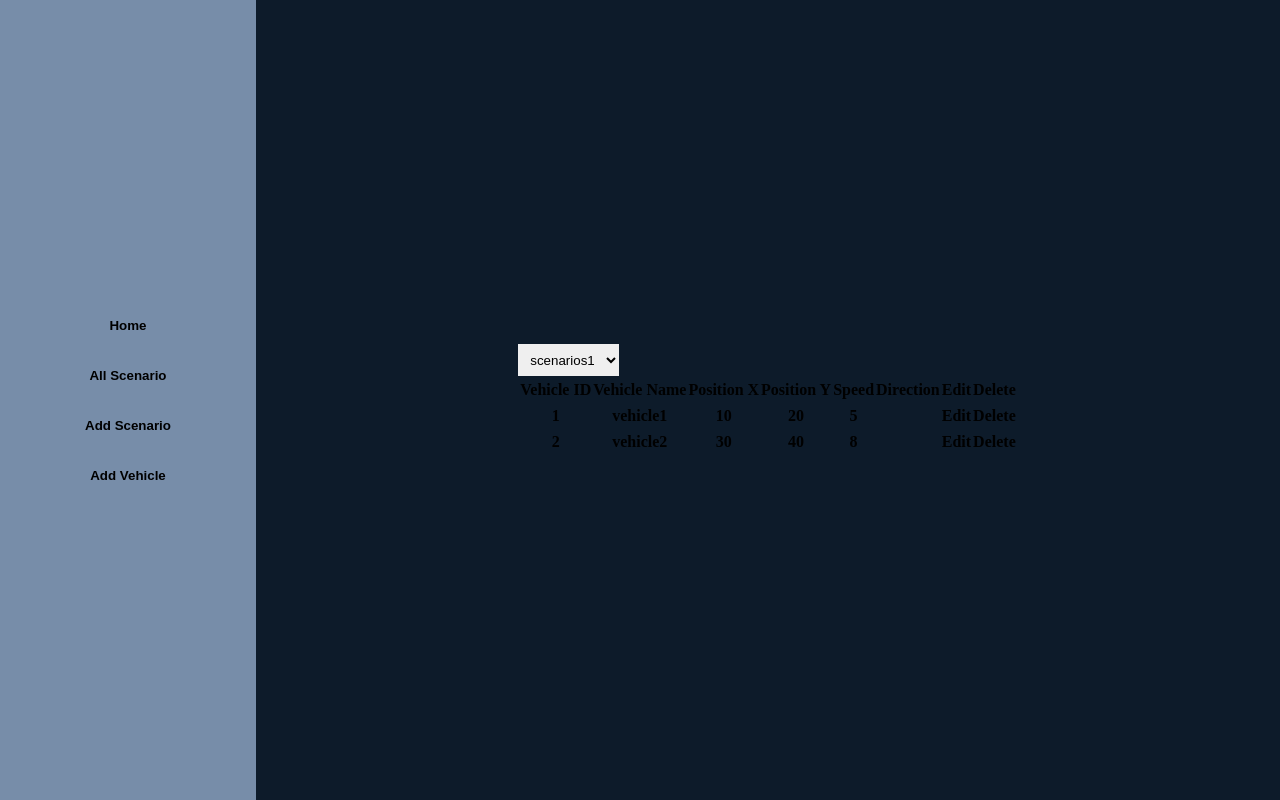
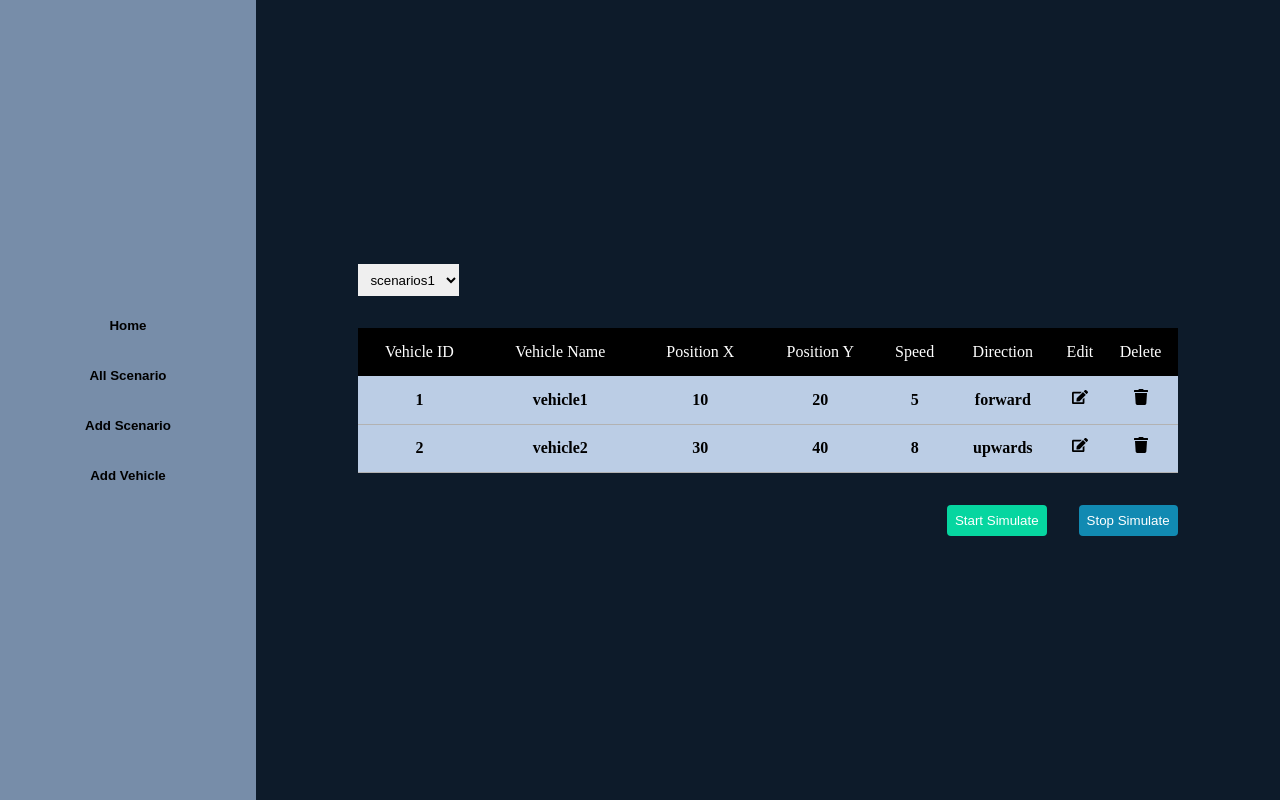
Before and after one commit to Shankz20191/Apexplus_assignment, a React (Vite) app: page / in a window 1280 px wide. Built offline with nearby package versions, Linux system fonts and the light colour scheme; data requests are answered from the project's data file.

Commit message:
Home page Not done1

```diff
--- a/package.json
+++ b/package.json
@@ -14,6 +14,7 @@
     "json-server": "^0.17.3",
     "react": "^18.2.0",
     "react-dom": "^18.2.0",
+    "react-icons": "^4.9.0",
     "uuid": "^9.0.0"
   },
   "devDependencies": {
--- a/src/containers/all_scenario/AllScenario.jsx
+++ b/src/containers/all_scenario/AllScenario.jsx
@@ -1,5 +1,6 @@
 import axios from "axios";
 import React, { useEffect, useState } from "react";
+import { FaPlusCircle, FaEdit, FaTrash } from "react-icons/fa";
 import "./AllScenario.css";
 
 const AllScenario = ({ setComponentToShow }) => {
@@ -18,9 +19,15 @@ const AllScenario = ({ setComponentToShow }) => {
         <td>{scenario.name}</td>
         <td>{scenario.time}</td>
         <td>{scenario?.vehicles.length}</td>
-        <td>Add Vehicle</td>
-        <td>Edit</td>
-        <td>Delete</td>
+        <td>
+          <FaPlusCircle />
+        </td>
+        <td>
+          <FaEdit />
+        </td>
+        <td>
+          <FaTrash />
+        </td>
       </tr>
     );
   });
--- /dev/null
+++ b/src/containers/home/Home.css
@@ -0,0 +1,14 @@
+.home-button {
+  display: flex;
+  justify-content: end;
+  margin-top: 2rem;
+}
+
+.home-button button {
+  color: #fff;
+  font-weight: 500;
+  margin-left: 2rem;
+  padding: 0.5rem;
+  border: none;
+  border-radius: 0.25rem;
+}
--- a/src/containers/home/Home.jsx
+++ b/src/containers/home/Home.jsx
@@ -1,5 +1,7 @@
 import axios from "axios";
+import { FaEdit, FaTrash } from "react-icons/fa";
 import React, { useEffect, useState } from "react";
+import "./Home.css";
 
 const Home = () => {
   const [allScenarios, setAllScenarios] = useState([]);
@@ -34,19 +36,25 @@ const Home = () => {
         <th>{vehicle.initial_position_x}</th>
         <th>{vehicle.initial_position_y}</th>
         <th>{vehicle.speed}</th>
-        <th>{vehicle.time}</th>
-        <th>Edit</th>
-        <th>Delete</th>
+        <th>{vehicle.direction}</th>
+        <th>
+          <FaEdit />
+        </th>
+        <th>
+          <FaTrash />
+        </th>
       </tr>
     );
   });
 
   return (
-    <div>
-      <select onChange={(e) => setSelectedScenarioID(e.target.value)}>
-        {scenarioDropdown}
-      </select>
-      <table>
+    <div className="container">
+      <div className="header">
+        <select onChange={(e) => setSelectedScenarioID(e.target.value)}>
+          {scenarioDropdown}
+        </select>
+      </div>
+      <table className="table">
         <thead>
           <tr>
             <th>Vehicle ID</th>
@@ -61,6 +69,10 @@ const Home = () => {
         </thead>
         <tbody>{renderTBody}</tbody>
       </table>
+      <div className="home-button">
+        <button style={{ backgroundColor: "#06d6a0" }}>Start Simulate</button>
+        <button style={{ backgroundColor: "#118ab2" }}>Stop Simulate</button>
+      </div>
     </div>
   );
 };
```
Also changed, not shown: 1 other file (tests, documents, lock files or other folders).
